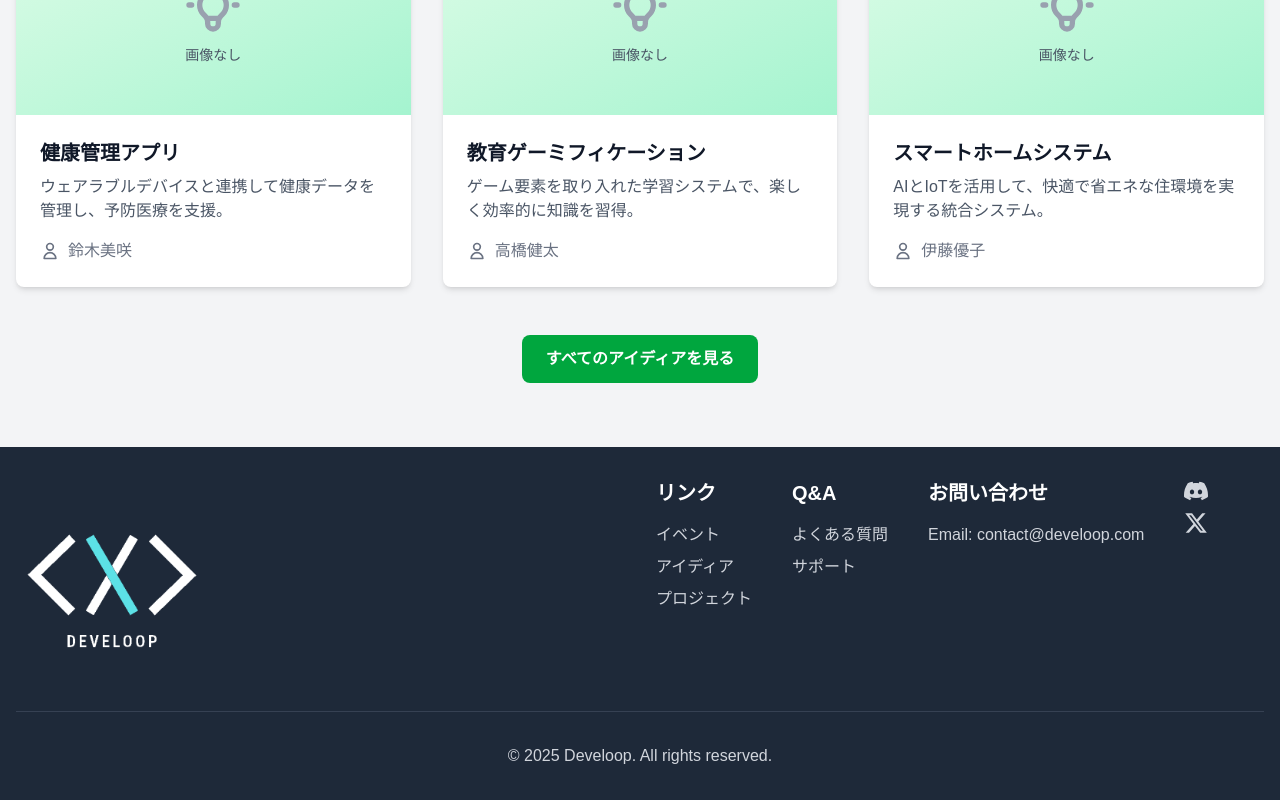
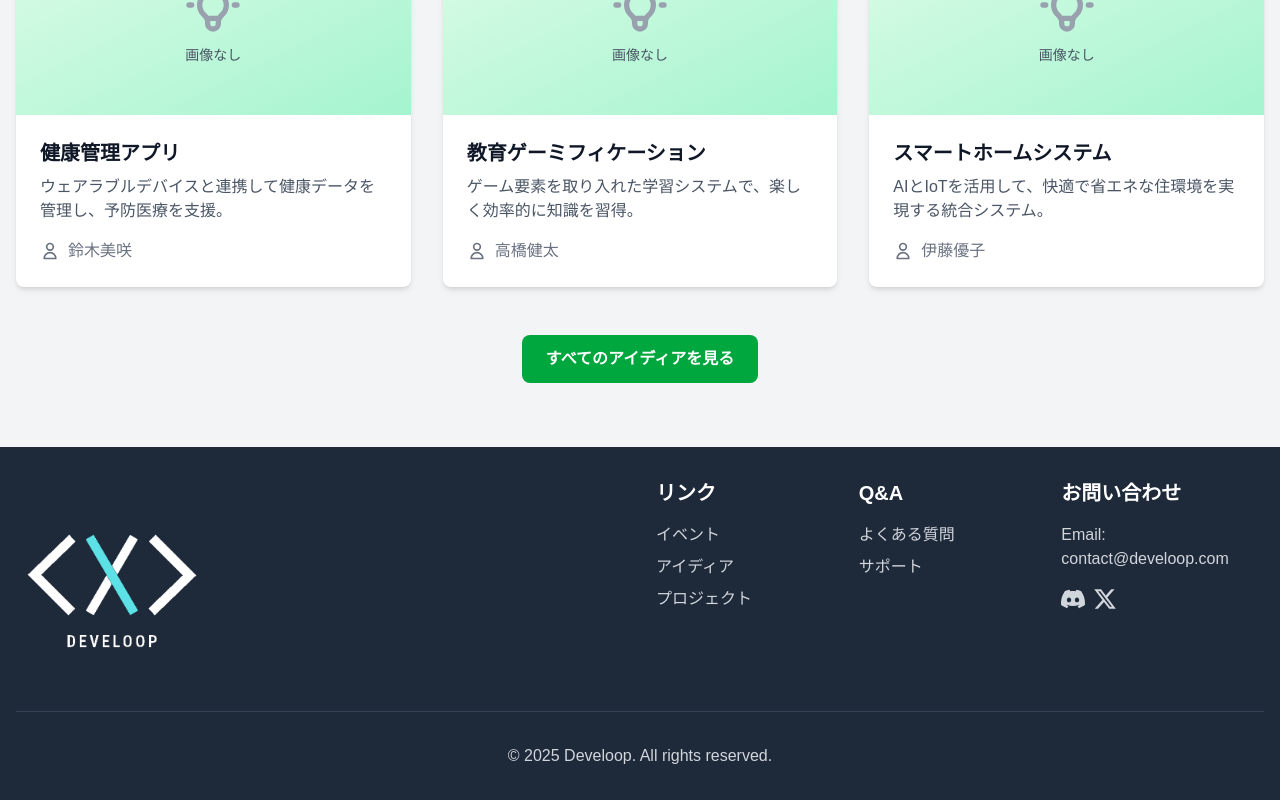
Before and after one commit to develoop-official/develop-site, a Next.js app: page / in a window 1280 px wide. Shown: the part 2649-3449 px from the top of the page. Built offline with nearby package versions, Linux system fonts and the light colour scheme.

Commit message:
本当にフッター完成

```diff
--- a/app/components/layouts/Footer.tsx
+++ b/app/components/layouts/Footer.tsx
@@ -25,7 +25,7 @@ const Footer = () => {
               <img src="/logo-inverse.png" alt="ロゴ" className="mb-2 ml-0 w-48 h-48" />
             </Link>
           </div>
-          <div className="flex flex-row space-x-10 space-y-6">
+          <div className="grid grid-cols-1 md:flex-row space-y-8 md:space-y-4 md:space-x-6 md:grid-cols-2 lg:space-x-8 lg:grid-cols-3 xl:space-x-12">
             <div>
               <h3 className="text-xl font-bold mb-4">リンク</h3>
               <ul className="space-y-2">
@@ -61,7 +61,7 @@ const Footer = () => {
                 </li>
               </ul>
             </div>
-            <div>
+            <div className="space-y-4">
               <h3 className="text-xl font-bold mb-4">お問い合わせ</h3>
               <div className="flex flex-col sm:flex-row sm:items-start sm:justify-between">
                 <div className="mb-4 sm:mb-0">
@@ -70,8 +70,7 @@ const Footer = () => {
                   </p>
                 </div>
               </div>
-            </div>
-            <div className="flex flex-row sm:flex-col space-x-4 sm:space-x-0 sm:space-y-2">
+              <div className="flex flex-row space-x-2">
               <a
                 href="https://discord.gg/xBvdd3Guak"
                 target="_blank"
@@ -91,6 +90,7 @@ const Footer = () => {
                 <XIcon />
               </a>
             </div>
+            </div>
           </div>
         </div>
         <div className="border-t border-gray-700 mt-8 pt-8 text-center text-gray-300">
```
